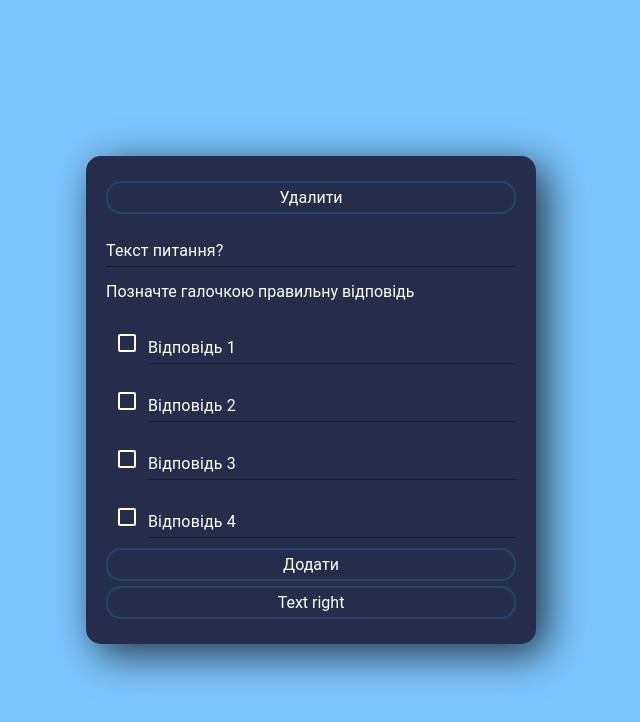
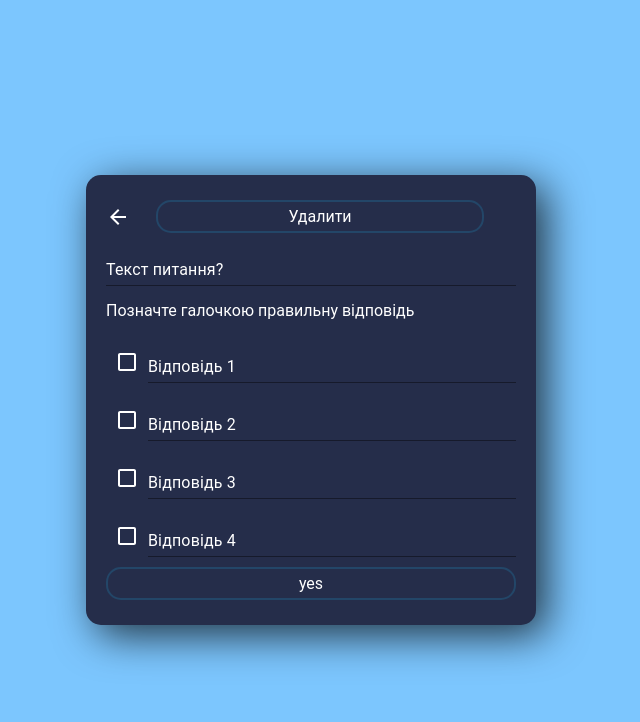
Before and after one commit to ser25/quiz-ts, a React (Create React App) app: page /admin in a window 1280 px wide. Shown: the top 722 px of the page, without its empty margins (329-969 px from the left). Built offline with nearby package versions, Linux system fonts and the light colour scheme.

Commit message:
add Form react-hook-form

```diff
--- a/package.json
+++ b/package.json
@@ -24,6 +24,8 @@
     "react-redux": "^8.0.5",
     "react-router-dom": "^6.4.5",
     "react-scripts": "5.0.1",
+    "react-scroll-to-top": "^3.0.0",
+    "react-transition-group": "^4.4.5",
     "sort-by": "^1.2.0",
     "web-vitals": "^2.1.4"
   },
--- /dev/null
+++ b/src/UI/Input/Input.jsx
@@ -0,0 +1,27 @@
+import React, {forwardRef} from 'react';
+import {TextField} from "@mui/material";
+
+const MyInput = forwardRef((props, ref) => {
+    return <TextField variant="standard"
+                      inputRef={ref}
+                      autoComplete="off"
+                      fullWidth
+                      id="outlined-basic"
+                      autoComplete="off"
+                      id="standard-basic"
+                      {...props}
+                      sx={{
+                              "& .MuiFormLabel-root": {
+                                  color: '#ffffff'
+                              },
+                              "& .MuiFormLabel-root.Mui-focused": {
+                                  color: '#fff'
+                              },
+                              "& .MuiInputBase-root": {
+                                  color: 'primary.main'
+                              }
+                      }}
+    />
+})
+
+export default MyInput;
--- a/src/pages/Admin/Admin.jsx
+++ b/src/pages/Admin/Admin.jsx
@@ -4,19 +4,30 @@ import {useDispatch, useSelector} from "react-redux";
 import {setIsAdminCreate} from "../../redux/slices/adminSlice";
 import AdminQuestionText from "./adminQuestionText/AdminQuestionText";
 import AdminDelete from "./AdminDelete/AdminDelete";
+import {useNavigate} from "react-router-dom";
+import ArrowBackIcon from "@mui/icons-material/ArrowBack";
 
 
 const Admin = () => {
     const dispatch = useDispatch()
     const isAdminCreate = useSelector(state => state.admin.isAdminCreate)
+    const navigate = useNavigate()
+    const goBack = () => navigate(-1)
     return (
         <div className='admin'>
-            <div>
+            <ArrowBackIcon
+                onClick={goBack}
+                sx={{
+                    position: 'absolute',
+                    top: '30px',
+                    cursor: 'pointer'
+                }}/>
+            <div className={"admin__button"}>
                 {isAdminCreate
                     ?
-                    <button onClick={() => dispatch(setIsAdminCreate(false))}>Створити</button>
+                    <button  onClick={() => dispatch(setIsAdminCreate(false))}>Створити</button>
                     :
-                    <button onClick={() => dispatch(setIsAdminCreate(true))}>Удалити</button>}
+                    <button  onClick={() => dispatch(setIsAdminCreate(true))}>Удалити</button>}
             </div>
             {isAdminCreate
                 ?
--- a/src/pages/Admin/admin.css
+++ b/src/pages/Admin/admin.css
@@ -6,6 +6,7 @@
     padding: 20px;
     /*display: flex;*/
     box-shadow: 10px 10px 42px 0px rgba(0, 0, 0, 0.75);
+    position: relative;
 }
 .Input{
     color: #fff;
@@ -20,3 +21,7 @@
     align-items: flex-end;
     margin-bottom: 10px;
 }
+.admin__button{
+    width: 80%;
+    transform: translateX(50px);
+}
--- a/src/pages/Admin/adminQuestionText/AdminQuestionText.jsx
+++ b/src/pages/Admin/adminQuestionText/AdminQuestionText.jsx
@@ -13,6 +13,8 @@ import {
     setQuestionText
 } from "../../../redux/slices/adminSlice";
 import {useDispatch, useSelector} from "react-redux";
+import {useForm} from "react-hook-form";
+import MyInput from "../../../UI/Input/Input";
 
 const AdminQuestionText = () => {
     const dispatch = useDispatch()
@@ -21,157 +23,121 @@ const AdminQuestionText = () => {
     const answerOption1 = useSelector(state => state.admin.answerOption1)
     const answerOption2 = useSelector(state => state.admin.answerOption2)
     const answerOption3 = useSelector(state => state.admin.answerOption3)
-    const isError = useSelector(state => state.admin.isError)
-    const [isErrorText, setIsErrorText] = useState(false)
-    const isRightForm = async (text, answer, answer1, answer2, answer3 ) =>{
-        console.log(text)
-         await text === '' ? setIsErrorText(true) : setIsErrorText(false)
-
-        if(isErrorText){
-            console.log(isError)
-            dispatch(setIsError(true))
+    const {
+        register,
+        formState: {
+            errors,
+        },
+        handleSubmit,
+        reset
+    } = useForm({
+        mode: 'onBlur',
+    })
+    const onSubmit = (data) => {
+        dispatch(fetchAdmin())
+        dispatch(refreshAnswerOption())
+        reset()
     }
-    }
+    console.log(!errors?.answerOption3)
 
     return (
         <>
-            <div className={'admin__questions'}>
-                <div className={'admin__questionText'}>
-                    <TextField value={questionText}
+            <form onSubmit={handleSubmit(onSubmit)} className={'admin__questions'}>
+                <MyInput
+                    error={!!errors?.text}
+                    helperText={errors?.text?.message}
+                    label={'Текст питання?'}
+                    {...register('text', {
+                        required: "Обов'язково заповнити це поле"
+                    })}
+                    value={questionText}
                     onChange={(event) => dispatch(setQuestionText(event.target.value))}
-                               className='Input' id="standard-basic" error={isErrorText} label="Текст питання?"
-                               variant="standard"
-                               autoComplete="off"
-                               sx={[
-                                   isErrorText && {
-                                       "& .MuiFormLabel-root": {
-                                           color: '#ff0000'
-                                       },
-                                       "& .MuiInputBase-root": {
-                                           color: 'primary.main'
-                                       }
-                                   },
-                                   !isErrorText &&{
-                                       "& .MuiFormLabel-root": {
-                                           color: '#ffffff'
-                                       },
-                                       "& .MuiFormLabel-root.Mui-focused": {
-                                           color: '#fff'
-                                       },
-                                       "& .MuiInputBase-root": {
-                                           color: 'primary.main'
-                                       }
-                                   },
-
-
-                               ]}
                 />
-                </div>
 
                 <div style={{margin: '15px 0'}}>Позначте галочкою правильну відповідь</div>
+
                 <div className={'admin__answerOptions'}>
                     <div className={'admin__answerOption'}>
                         <Checkbox checked={answerOption.isCorrect}
                                   onChange={(event) => dispatch(setAnswerOptionIsCorrect(event.target.checked))}
-                                  labelplacement="end"/>
-                        <TextField className='Input'
-                                   id="standard-basic"
+                                  labelplacement="end"
+                        />
+                        <MyInput
+                            error={!!errors?.answerOption}
+                            helperText={errors?.answerOption?.message}
+                            label={'Відповідь 1'}
+                            {...register('answerOption', {
+                                required: "Обов'язково заповнити це поле"
+                            })}
                             value={answerOption.answerText}
                             onChange={(event) => dispatch(setAnswerOptionText(event.target.value))}
-                                   label='Відповідь 1'
-                                   variant="standard"
-                                   autoComplete="off"
-                                   sx={{
-                                       "& .MuiFormLabel-root": {
-                                           color: '#ffffff'
-                                       },
-                                       "& .MuiFormLabel-root.Mui-focused": {
-                                           color: '#fff'
-                                       },
-                                       "& .MuiInputBase-root": {
-                                           color: 'primary.main'
-                                       }
-                                   }}/>
+                        />
                     </div>
                     <div className={'admin__answerOption'}>
                         <Checkbox checked={answerOption1.isCorrect}
                                   onChange={(event) => dispatch(setAnswerOption1IsCorrect(event.target.checked))}
-                                  labelplacement="end"/>
-                        <TextField className='Input'
-                                   id="standard-basic"
+                                  labelplacement="end"
+                        />
+                        <MyInput
+                            error={!!errors?.answerOption1}
+                            helperText={errors?.answerOption1?.message}
+                            label={'Відповідь 2'}
+                            {...register('answerOption1', {
+                                required: "Обов'язково заповнити це поле"
+                            })}
                             value={answerOption1.answerText}
                             onChange={(event) => dispatch(setAnswerOption1Text(event.target.value))}
-                                   label='Відповідь 2'
-                                   variant="standard"
-                                   autoComplete="off"
-                                   sx={{
-                                       "& .MuiFormLabel-root": {
-                                           color: '#ffffff'
-                                       },
-                                       "& .MuiFormLabel-root.Mui-focused": {
-                                           color: '#fff'
-                                       },
-                                       "& .MuiInputBase-root": {
-                                           color: 'primary.main'
-                                       }
-                                   }}/>
+                        />
                     </div>
                     <div className={'admin__answerOption'}>
                         <Checkbox checked={answerOption2.isCorrect}
                                   onChange={(event) => dispatch(setAnswerOption2IsCorrect(event.target.checked))}
-                                  labelplacement="end"/>
-                        <TextField className='Input'
-                                   id="standard-basic"
+                                  labelplacement="end"
+                        />
+                        <MyInput
+                            error={!!errors?.answerOption2}
+                            helperText={errors?.answerOption2?.message}
+                            label={'Відповідь 3'}
+                            {...register('answerOption2', {
+                                required: "Обов'язково заповнити це поле"
+                            })}
                             value={answerOption2.answerText}
                             onChange={(event) => dispatch(setAnswerOption2Text(event.target.value))}
-                                   label='Відповідь 3'
-                                   variant="standard"
-                                   autoComplete="off"
-                                   sx={{
-                                       "& .MuiFormLabel-root": {
-                                           color: '#ffffff'
-                                       },
-                                       "& .MuiFormLabel-root.Mui-focused": {
-                                           color: '#fff'
-                                       },
-                                       "& .MuiInputBase-root": {
-                                           color: 'primary.main'
-                                       }
-                                   }}/>
+                        />
                     </div>
                     <div className={'admin__answerOption'}>
                         <Checkbox checked={answerOption3.isCorrect}
                                   onChange={(event) => dispatch(setAnswerOption3IsCorrect(event.target.checked))}
-                                  labelplacement="end"/>
-                        <TextField className='Input'
-                                   id="standard-basic"
+                                  labelplacement="end"
+                        />
+                        <MyInput
+                            error={!!errors?.answerOption3}
+                            helperText={errors?.answerOption3?.message}
+                            label={'Відповідь 4'}
+                            {...register('answerOption3', {
+                                required: "Обов'язково заповнити це поле"
+                            })}
                             value={answerOption3.answerText}
                             onChange={(event) => dispatch(setAnswerOption3Text(event.target.value))}
-                                   label='Відповідь 4'
-                                   variant="standard"
-                                   autoComplete="off"
-                                   sx={{
-                                       "& .MuiFormLabel-root": {
-                                           color: '#ffffff'
-                                       },
-                                       "& .MuiFormLabel-root.Mui-focused": {
-                                           color: '#fff'
-                                       },
-                                       "& .MuiInputBase-root": {
-                                           color: 'primary.main'
-                                       }
-                                   }}/>
+                        />
                     </div>
 
                 </div>
-                <button onClick={() => {
-                    isRightForm(questionText)
-                    dispatch(fetchAdmin())
-                    dispatch(refreshAnswerOption())
-                }}>Додати
-                </button>
-                <button onClick={() => isRightForm(questionText)}>Text right</button>
-            </div>
+                {/*{!!errors?.answerOption3 && !!errors?.answerOption2 && !!errors?.answerOption1 &&*/}
+                {/*    !!errors?.answerOption*/}
+                {/*    ?*/}
+                {/*    <button onClick={() => {*/}
+                {/*        dispatch(fetchAdmin())*/}
+                {/*        dispatch(refreshAnswerOption())*/}
+
+                {/*    }}>Додати*/}
+                {/*    </button>*/}
+                {/*    :*/}
+                {/*    <button type={'submit'}>Провірка</button>*/}
+                {/*}*/}
+                <button type={'submit'}>yes</button>
+
+            </form>
         </>
     );
 };
```
Also changed, not shown: src/component/Statistic/Statistic.jsx (+9 -3 lines), src/pages/Admin/AdminDelete/AdminDelete.jsx (+12 -2 lines), src/pages/Admin/AdminDelete/adminDelete.css (+16 -0 lines), src/redux/slices/adminSlice.js (+4 -4 lines), 1 other file (tests, documents, lock files or other folders). Lines whose indentation alone changed are shown as unchanged.
